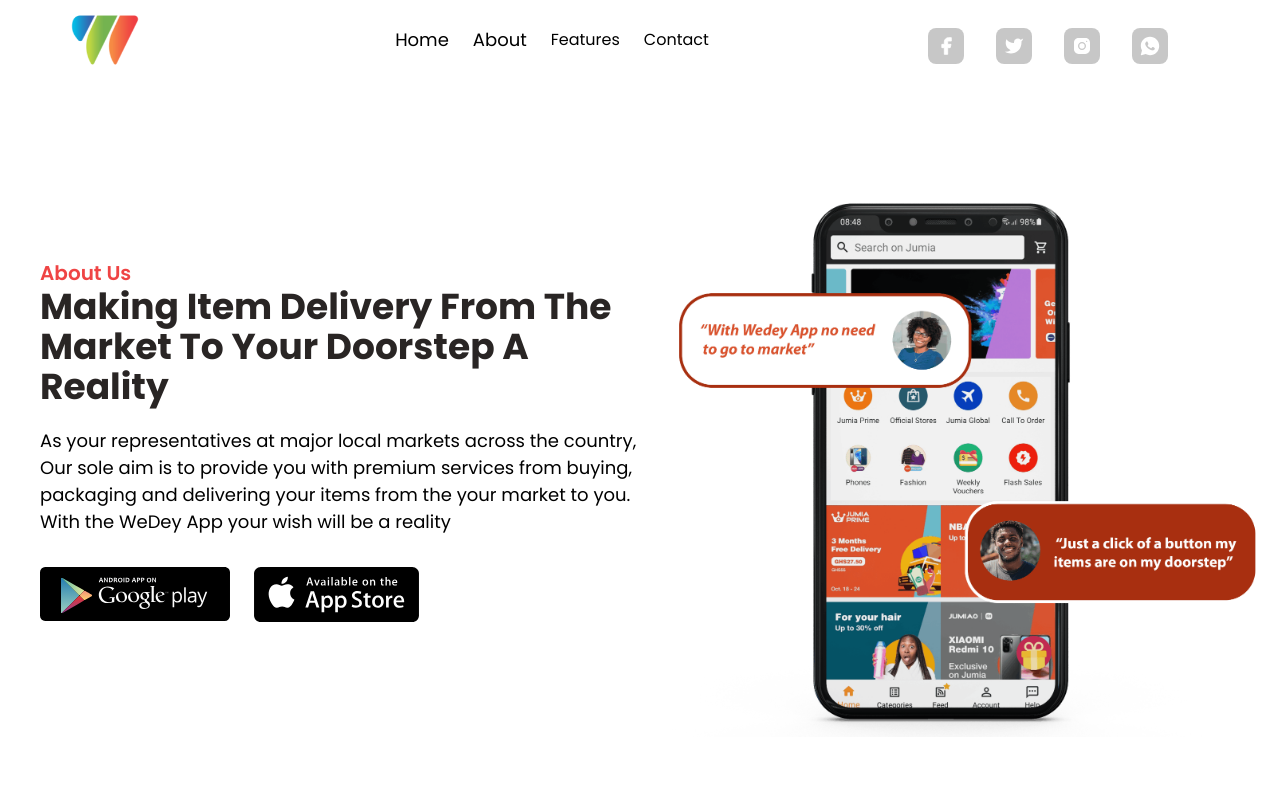
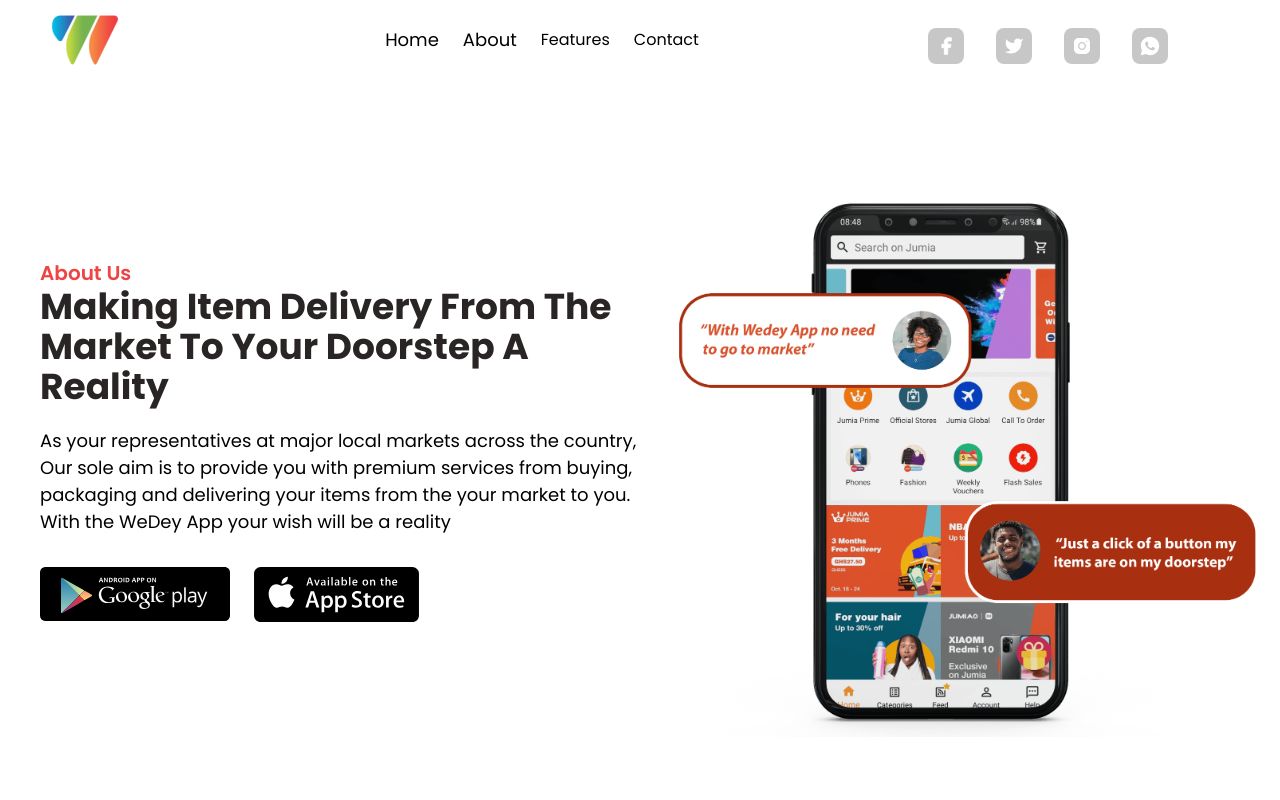
Before and after one commit to Gielzy-Boateng/wedeySite, a React (Vite) app: page /about in a window 1280 px wide. Shown: the top 800 px of the page. Built offline with nearby package versions, Linux system fonts and the light colour scheme.

Commit message:
slight changes made

```diff
--- a/src/ui/Header.jsx
+++ b/src/ui/Header.jsx
@@ -14,7 +14,7 @@ const Header = ({ about }) => {
         about && "bg-white"
       )}
     >
-      <WedeyLogo className="z-50 ml-[15px]" />
+      <WedeyLogo className="z-50 ml-[5px]" />
       {location.pathname === "/about" && <PageNav className="space-x-6" />}
       <NavMediaLogos className="mr-28" />
     </header>
--- a/src/ui/Hero.jsx
+++ b/src/ui/Hero.jsx
@@ -5,7 +5,7 @@ import TextRotator from "./TextRotator";
 const Hero = () => {
   return (
     <WidthConstraint className="flex mt-28 flex-col laptop:flex laptop:flex-col laptop:items-center mdDesktop:flex mdDesktop:flex-row mdDesktop:items-center mdDesktop:justify-center  desktop:flex desktop:flex-row desktop:items-center desktop:mt-8">
-      <div className="mb-5 ml-5 desktop:mb-10 desktop:ml-14 bgLaptop:space-y-6 space-y-4">
+      <div className="mb-16 bgLaptop:mb-8 ml-5 desktop:mb-10 desktop:ml-14 bgLaptop:space-y-6 space-y-4">
         <TextRotator />
         <h1 className="text-[40px] tablet:w-[400px] laptop:w-[450px] bgLaptop:w-[500px] smDesktop:w-[510px] mdDesktop:w-[450px] mdDesktop:text-[45px] bgLaptop:text-[55px] tablet:text-[45px] w-[300px] desktop:text-[55px] font-semibold text-white desktop:w-[510px] leading-tight">
           WE BRINGING THE LOCAL MARKETS TO YOU
```
